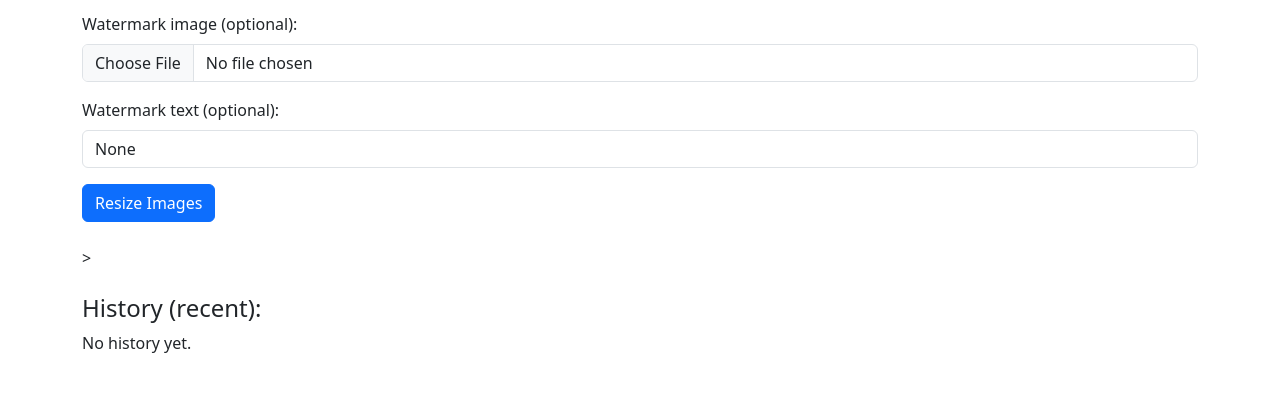
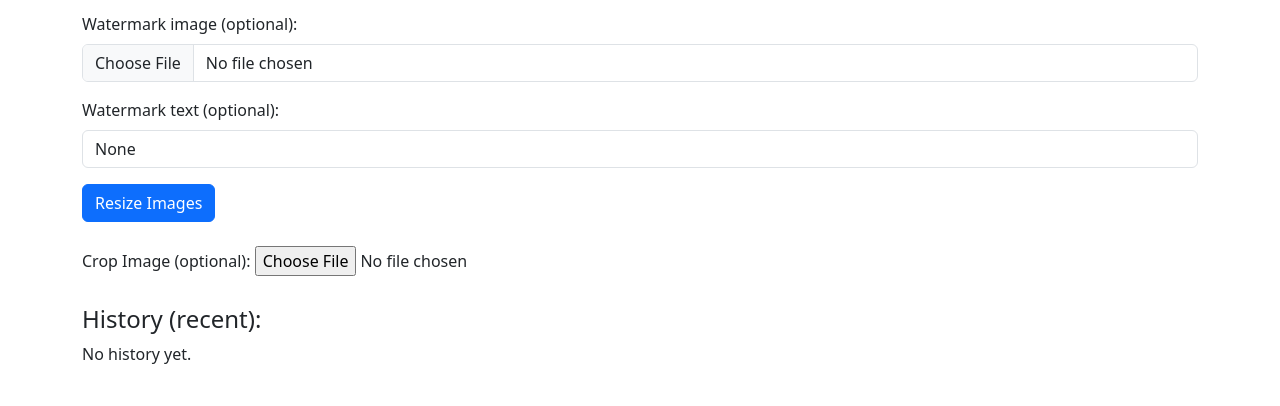
Before and after one commit to Bernievdw/flask-image-resizer, a Flask app: page / in a window 1280 px wide. Shown: the part 612-1018 px from the top of the page. Before the commit the page ends 965 px from the top, so only its background shows below. Run offline with Flask 3, Linux system fonts and the light colour scheme; data that the repository does not hold is empty; some libraries are stand-ins or nearby versions.

Commit message:
cropping feature added

```diff
--- a/app.py
+++ b/app.py
@@ -2,7 +2,9 @@ from flask import Flask, render_template, request, send_file, redirect, url_for,
 from PIL import Image, ImageOps, ImageFilter, UnidentifiedImageError
 import os, zipfile, io, logging, sqlite3
 from concurrent.futures import ThreadPoolExecutor
+import base64
 from werkzeug.security import generate_password_hash, check_password_hash
+from werkzeug.datastructures import FileStorage
 from flask_login import LoginManager, login_user, login_required, logout_user, current_user, UserMixin
 
 try:
@@ -315,6 +317,15 @@ def index():
     history = get_history(current_user.id if current_user.is_authenticated else None, limit=8)
 
     if request.method == "POST":
+        cropped_image_data = request.form.get("cropped_image")
+        if cropped_image_data:
+            header, encoded = cropped_image_data.split(",", 1)
+            data = base64.b64decode(encoded)
+            temp_path = os.path.join(app.config["UPLOAD_FOLDER"], "cropped_upload.jpg")
+            with open(temp_path, "wb") as f:
+                f.write(data)
+            with open(temp_path, "rb") as f:
+                files = [FileStorage(f, filename="cropped_upload.jpg")]
         try:
             files = request.files.getlist("images")
             width = request.form.get("width")
@@ -383,6 +394,7 @@ def index():
 
             history = get_history(current_user.id if current_user.is_authenticated else None, limit=8)
 
+
         except Exception as e:
             error = f"Something went wrong: {e}"
 
--- a/templates/index.html
+++ b/templates/index.html
@@ -5,6 +5,8 @@
     <title>Image Resizer</title>
     <link rel="icon" href="{{ url_for('static', filename='favicon.ico') }}">
     <link href="https://cdn.jsdelivr.net/npm/bootstrap@5.3.2/dist/css/bootstrap.min.css" rel="stylesheet">
+    <link href="https://cdnjs.cloudflare.com/ajax/libs/cropperjs/1.5.13/cropper.min.css" rel="stylesheet">
+    <script src="https://cdnjs.cloudflare.com/ajax/libs/cropperjs/1.5.13/cropper.min.js"></script>
     <style>
         #drop-zone { border: 2px dashed #6c757d; padding: 30px; text-align: center; cursor: pointer; }
         #drop-zone.bg-light { background-color: #f8f9fa; }
@@ -144,7 +146,53 @@
 
         <button type="submit" class="btn btn-primary">Resize Images</button>
     </form>
->
+
+    <div class="mb-3">
+        <label class="form-label">Crop Image (optional):</label>
+        <input type="file" id="crop-input" accept="image/*">
+        <div id="crop-container" style="max-width: 400px; margin-top: 10px;">
+            <img id="crop-preview" style="max-width: 100%; display:none;">
+        </div>
+        <input type="hidden" name="cropped_image" id="cropped_image">
+        <button type="button" id="crop-btn" class="btn btn-secondary mt-2" style="display:none;">Apply Crop</button>
+    </div>
+
+    <link rel="stylesheet" href="https://cdnjs.cloudflare.com/ajax/libs/cropperjs/1.5.13/cropper.min.css">
+    <script src="https://cdnjs.cloudflare.com/ajax/libs/cropperjs/1.5.13/cropper.min.js"></script>
+
+    <script>
+        let cropper;
+        const cropInput = document.getElementById('crop-input');
+        const cropPreview = document.getElementById('crop-preview');
+        const croppedImageInput = document.getElementById('cropped_image');
+        const cropBtn = document.getElementById('crop-btn');
+
+        cropInput.addEventListener('change', (e) => {
+            const file = e.target.files[0];
+            if (!file) return;
+
+            const url = URL.createObjectURL(file);
+            cropPreview.src = url;
+            cropPreview.style.display = 'block';
+
+            if (cropper) cropper.destroy();
+            cropper = new Cropper(cropPreview, {
+                aspectRatio: NaN, // free crop
+                viewMode: 1,
+                autoCropArea: 1,
+            });
+
+            cropBtn.style.display = 'inline-block';
+        });
+
+        cropBtn.addEventListener('click', () => {
+            if (!cropper) return;
+            const canvas = cropper.getCroppedCanvas();
+            croppedImageInput.value = canvas.toDataURL('image/jpeg');
+            alert('Cropped image applied! Now submit the form.');
+        });
+    </script>
+
     <div class="preview mb-4">
         {% if previews %}
             <h4>Previews:</h4>
@@ -237,5 +285,6 @@
         }
     });
 </script>
+
 </body>
 </html>
```
